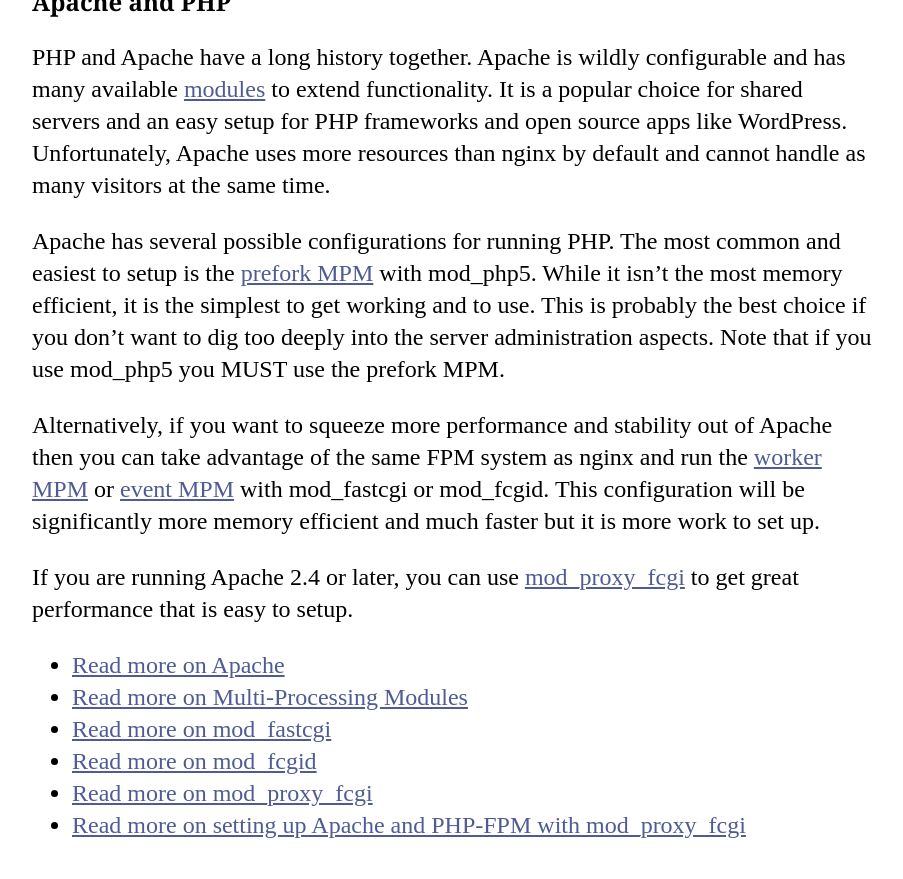
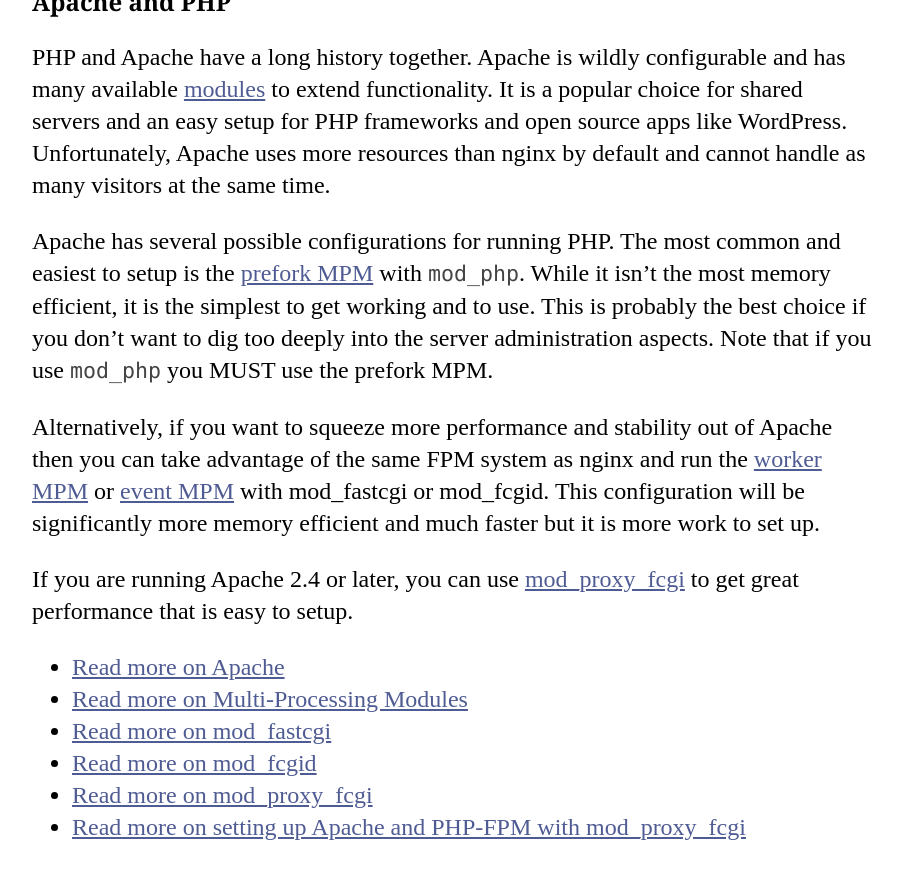
Before and after one commit to codeguy/php-the-right-way, a Jekyll site: the page built from _posts/12-03-01-Virtual-or-Dedicated-Servers.md, in a window 1280 px wide and 900 px high, scrolled down 1750 px. Shown: the top 879 px of the window, without its empty margins (188-1091 px from the left). Built offline with Jekyll 4.4.1, drawn with Linux system fonts in a browser that asks for light colours; our own code applies the rules of GitHub Pages for plain Markdown files.

Commit message:
Rename mod_php5 to mod_php

```diff
--- a/_posts/12-03-01-Virtual-or-Dedicated-Servers.md
+++ b/_posts/12-03-01-Virtual-or-Dedicated-Servers.md
@@ -27,9 +27,9 @@ frameworks and open source apps like WordPress. Unfortunately, Apache uses more
 cannot handle as many visitors at the same time.
 
 Apache has several possible configurations for running PHP. The most common and easiest to setup is the [prefork MPM]
-with mod_php5. While it isn't the most memory efficient, it is the simplest to get working and to use. This is probably
+with `mod_php`. While it isn't the most memory efficient, it is the simplest to get working and to use. This is probably
 the best choice if you don't want to dig too deeply into the server administration aspects. Note that if you use
-mod_php5 you MUST use the prefork MPM.
+`mod_php` you MUST use the prefork MPM.
 
 Alternatively, if you want to squeeze more performance and stability out of Apache then you can take advantage of the
 same FPM system as nginx and run the [worker MPM] or [event MPM] with mod_fastcgi or mod_fcgid. This configuration will
```
